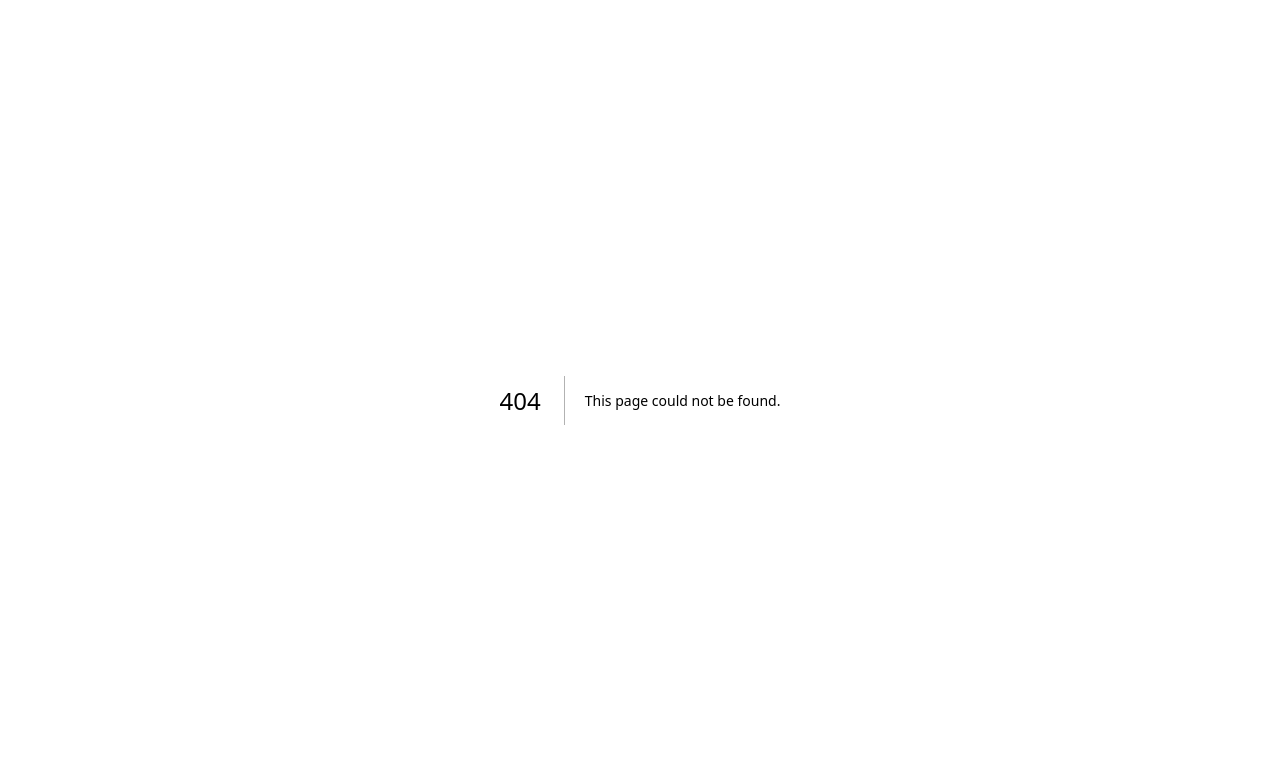
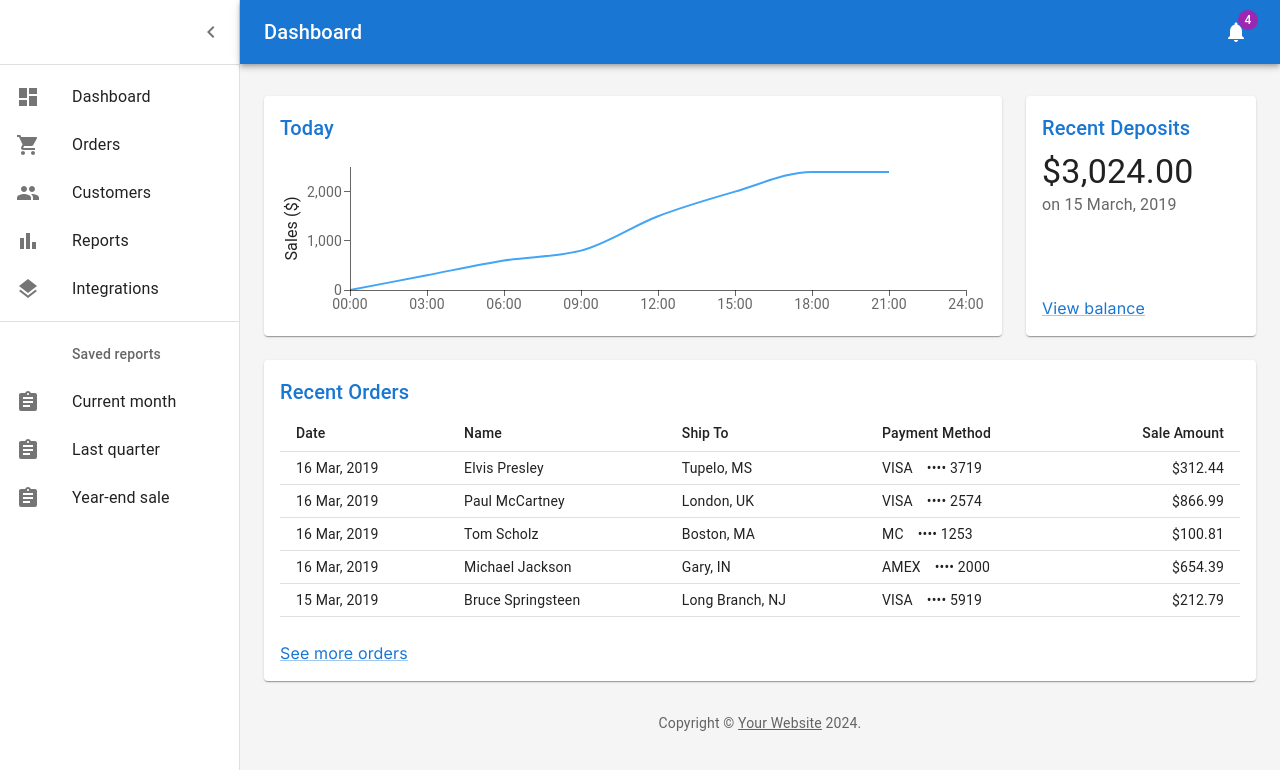
Before and after one commit to jgteske/react-playground, a Next.js app in the folder my-app/: page /dashboard in a window 1280 px wide. Before the commit this address had no page. Shown: the top 770 px of the page. Built offline with nearby package versions, Linux system fonts and the light colour scheme.

Commit message:
chore: add example dashboard page from template

```diff
--- a/my-app/package.json
+++ b/my-app/package.json
@@ -15,6 +15,7 @@
     "@mui/icons-material": "^5.15.19",
     "@mui/material": "^5.15.19",
     "@mui/styled-engine-sc": "^6.0.0-alpha.18",
+    "@mui/x-charts": "^7.6.2",
     "animate.css": "^4.1.1",
     "framer-motion": "^11.2.6",
     "next": "14.1.4",
--- /dev/null
+++ b/my-app/src/app/(dashboard)/dashboard/page.tsx
@@ -0,0 +1,9 @@
+'use client';
+
+import Dashboard from '@/components/muiTemplates/dashboard/Dashboard';
+
+const DashboardExamplePage = () => {
+  return <Dashboard />;
+};
+
+export default DashboardExamplePage;
```
Also changed, not shown: 1 other file (tests, documents, lock files or other folders).
